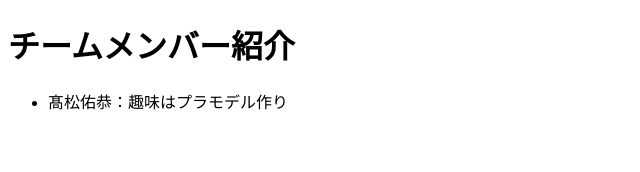
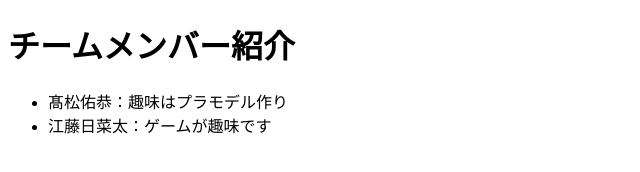
Before and after one commit to iseri-shuho/branch, a plain HTML site: page index.html in a window 1280 px wide. Shown: the whole page, without its empty margins (0-640 px from the left). Drawn offline with Linux system fonts and the light colour scheme.

Commit message:
Update index.html

```diff
--- a/index.html
+++ b/index.html
@@ -8,6 +8,7 @@
     <h1>チームメンバー紹介</h1>
     <ul>
         <li>髙松佑恭：趣味はプラモデル作り</li>
+        <li>江藤日菜太：ゲームが趣味です</li>
     </ul>
 </body>
 </html>
```
